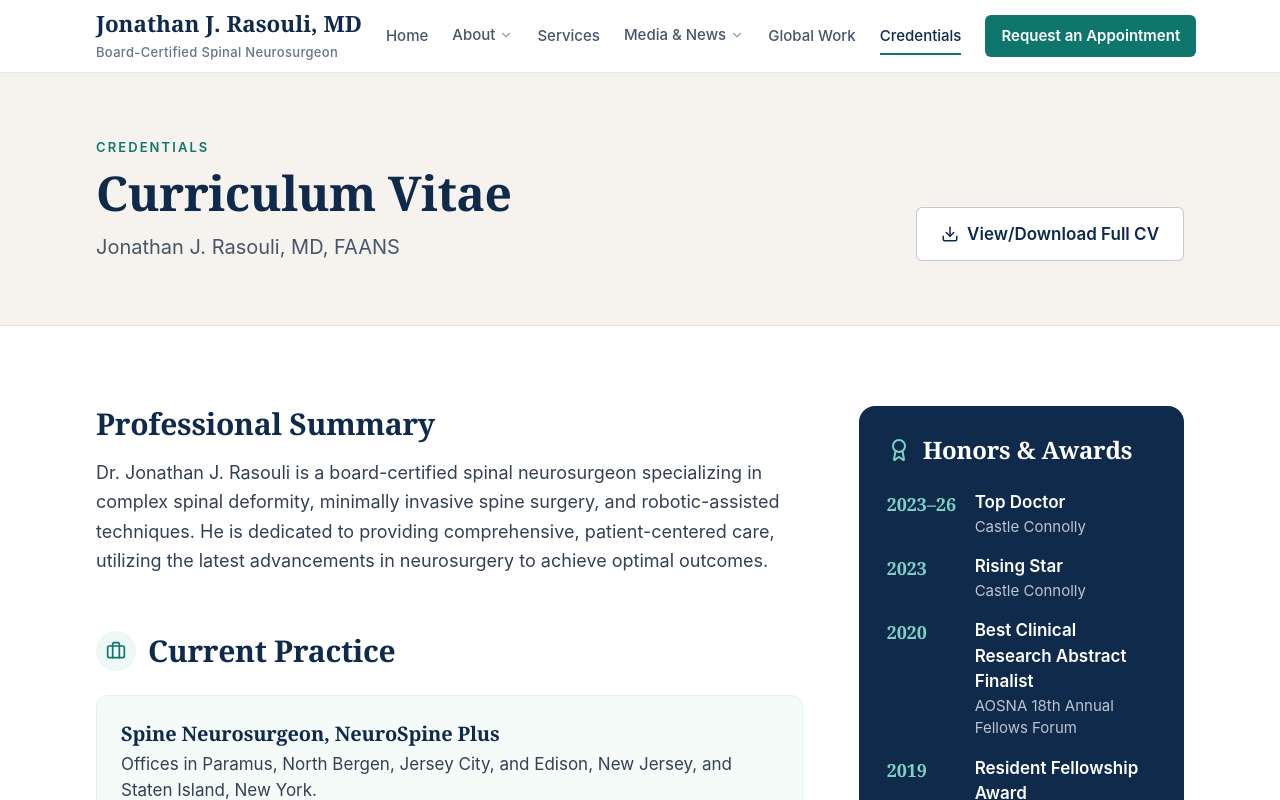
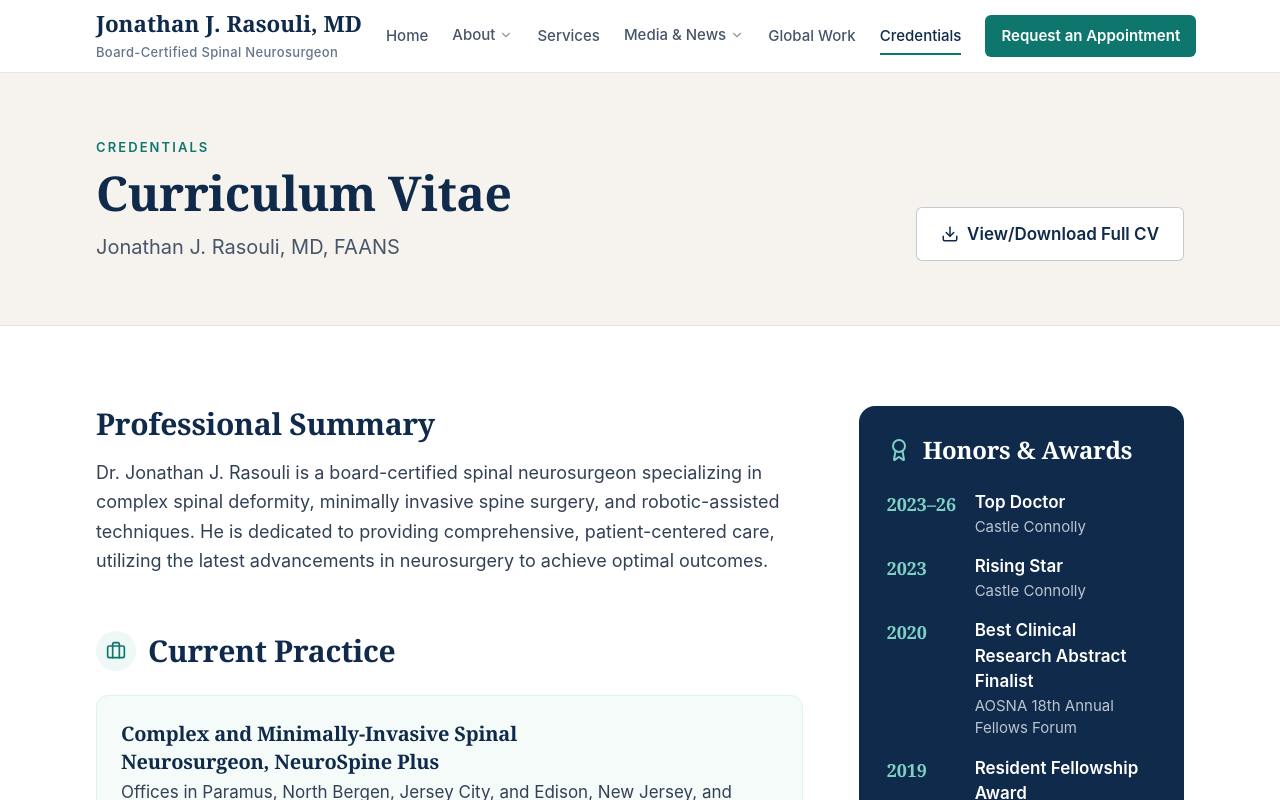
Before and after one commit to jrasouli/Dr-Rasouli-Website-, a React (Vite) app: page /credentials in a window 1280 px wide. Shown: the top 800 px of the page. Built offline with nearby package versions, Linux system fonts and the light colour scheme; a web font is replaced by a local one.

Commit message:
Credentials: Current Practice title, Complex and Minimally-Invasive Spinal Neurosurgeon

```diff
--- a/pages/Credentials.tsx
+++ b/pages/Credentials.tsx
@@ -60,7 +60,7 @@ const Credentials: React.FC = () => {
             <section>
               <SectionTitle icon={Briefcase}>Current Practice</SectionTitle>
               <div className="rounded-xl border border-teal-100 bg-teal-50/60 p-6">
-                <h3 className="text-xl font-semibold text-navy-800">Spine Neurosurgeon, NeuroSpine Plus</h3>
+                <h3 className="text-xl font-semibold text-navy-800 text-balance">Complex and <span className="whitespace-nowrap">Minimally-Invasive</span> Spinal Neurosurgeon, NeuroSpine&nbsp;Plus</h3>
                 <p className="mt-1 text-slate-700">Offices in {OFFICE_LOCATIONS.filter((l) => l.state === 'NJ').map((l) => l.city).join(', ').replace(/, ([^,]*)$/, ', and $1')}, New Jersey, and Staten Island, New York.</p>
                 <p className="mt-4 text-xs font-semibold uppercase tracking-[0.14em] text-slate-500">Hospital affiliations</p>
                 <ul className="mt-2 space-y-1 text-slate-700">
```
